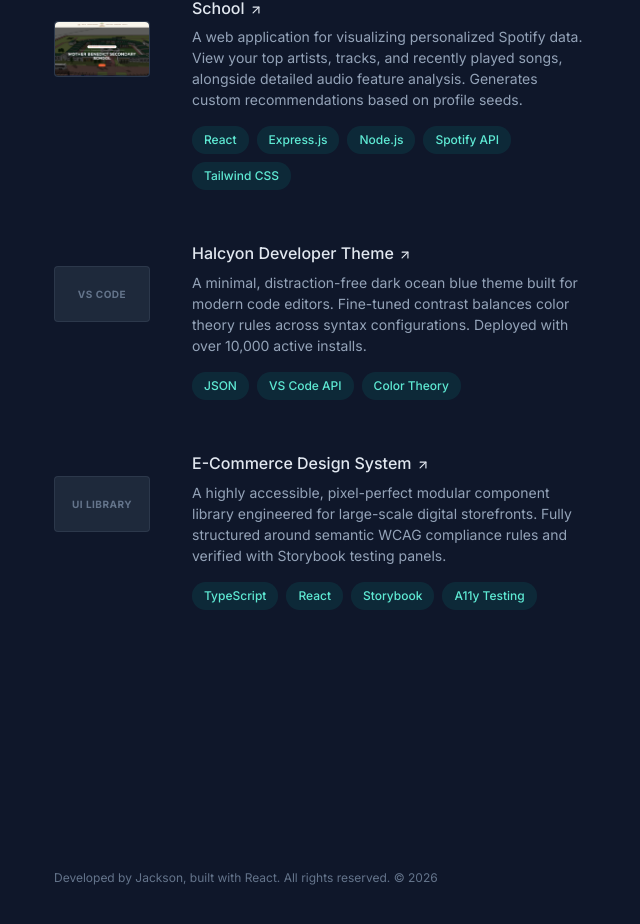
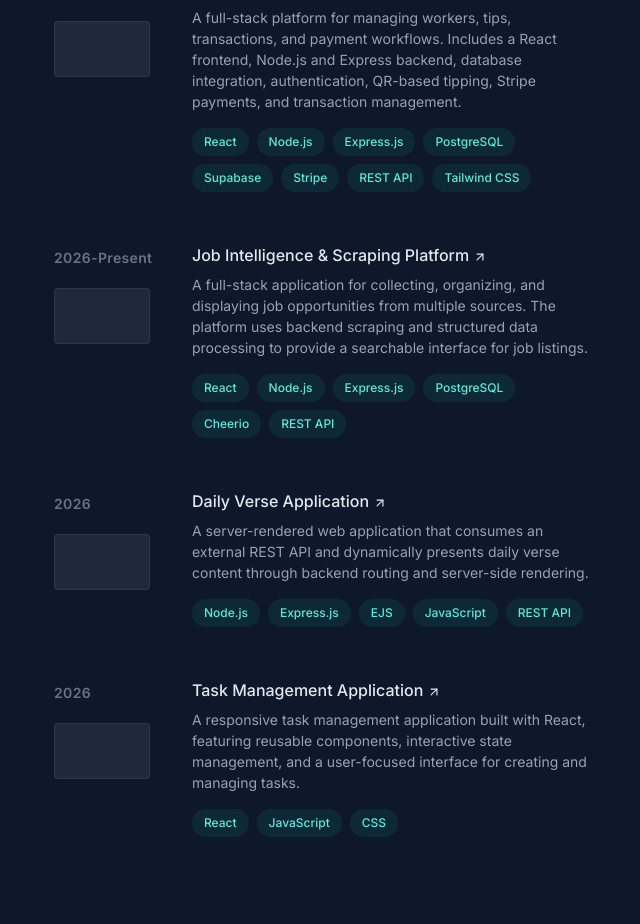
Before and after one commit to theColdCoder/Portfolio, a React (Vite) app: page / in a window 1280 px wide. Shown: the part 1567-2491 px from the top of the page, without its empty margins (594-1234 px from the left). Built offline with nearby package versions, Linux system fonts and the light colour scheme.

Commit message:
Revise project data in PData.js
Updated project details for multiple entries including titles, descriptions, roles, and tech stacks. Added a new project for a Task Management Application.

```diff
--- a/src/components/PData.js
+++ b/src/components/PData.js
@@ -1,42 +1,73 @@
 
-import motherBenedictImage from "../assets/images/motherBenedictschool.png";
+
 
 const PROJECTS_DATA = [
   {
-    id: "proj-1",
-    title: "Software Engineer - MotherBenedict Secondary School",
-    description:
-      "A web application for visualizing personalized Spotify data. View your top artists, tracks, and recently played songs, alongside detailed audio feature analysis. Generates custom recommendations based on profile seeds.",
-    techStack: [
+    "id": "proj-1",
+    "title": "Tip Management Platform",
+    "role": "Full-Stack Software Developer",
+    "description": "A full-stack platform for managing workers, tips, transactions, and payment workflows. Includes a React frontend, Node.js and Express backend, database integration, authentication, QR-based tipping, Stripe payments, and transaction management.",
+    "techStack": [
       "React",
+      "Node.js",
       "Express.js",
-      "Node.js",
-      "Spotify API",
-      "Tailwind CSS",
+      "PostgreSQL",
+      "Supabase",
+      "Stripe",
+      "REST API",
+      "Tailwind CSS"
     ],
-    date: "2023-2024",
-    projectUrl: "https://motherbenedictschool.com",
-    thumbnail: motherBenedictImage,
-    thumbnailAlt: "MotherBenedict Secondary School website",
+    "date": "2026-Present",
+    "projectUrl": "https://github.com/theColdCoder",
+    "thumbnailAlt": "Tip Management Platform"
   },
   {
-    id: "proj-2",
-    title: "Halcyon Developer Theme",
-    description:
-      "A minimal, distraction-free dark ocean blue theme built for modern code editors. Fine-tuned contrast balances color theory rules across syntax configurations. Deployed with over 10,000 active installs.",
-    techStack: ["JSON", "VS Code API", "Color Theory"],
-    projectUrl: "https://github.com",
-    thumbnailText: "VS Code",
+    "id": "proj-2",
+    "title": "Job Intelligence & Scraping Platform",
+    "role": "Full-Stack Software Developer",
+    "description": "A full-stack application for collecting, organizing, and displaying job opportunities from multiple sources. The platform uses backend scraping and structured data processing to provide a searchable interface for job listings.",
+    "techStack": [
+      "React",
+      "Node.js",
+      "Express.js",
+      "PostgreSQL",
+      "Cheerio",
+      "REST API"
+    ],
+    "date": "2026-Present",
+    "projectUrl": "https://github.com/theColdCoder",
+    "thumbnailAlt": "Job Intelligence and Scraping Platform"
   },
   {
-    id: "proj-3",
-    title: "E-Commerce Design System",
-    description:
-      "A highly accessible, pixel-perfect modular component library engineered for large-scale digital storefronts. Fully structured around semantic WCAG compliance rules and verified with Storybook testing panels.",
-    techStack: ["TypeScript", "React", "Storybook", "A11y Testing"],
-    projectUrl: "https://github.com",
-    thumbnailText: "UI Library",
+    "id": "proj-3",
+    "title": "Daily Verse Application",
+    "role": "Full-Stack Developer",
+    "description": "A server-rendered web application that consumes an external REST API and dynamically presents daily verse content through backend routing and server-side rendering.",
+    "techStack": [
+      "Node.js",
+      "Express.js",
+      "EJS",
+      "JavaScript",
+      "REST API"
+    ],
+    "date": "2026",
+    "projectUrl": "https://github.com/theColdCoder",
+    "thumbnailAlt": "Daily Verse Application"
   },
-];
+  {
+    "id": "proj-4",
+    "title": "Task Management Application",
+    "role": "Frontend Developer",
+    "description": "A responsive task management application built with React, featuring reusable components, interactive state management, and a user-focused interface for creating and managing tasks.",
+    "techStack": [
+      "React",
+      "JavaScript",
+      "CSS"
+    ],
+    "date": "2026",
+    "projectUrl": "https://github.com/theColdCoder",
+    "thumbnailAlt": "Task Management Application"
+  }
+]
 
 export default PROJECTS_DATA;
```
